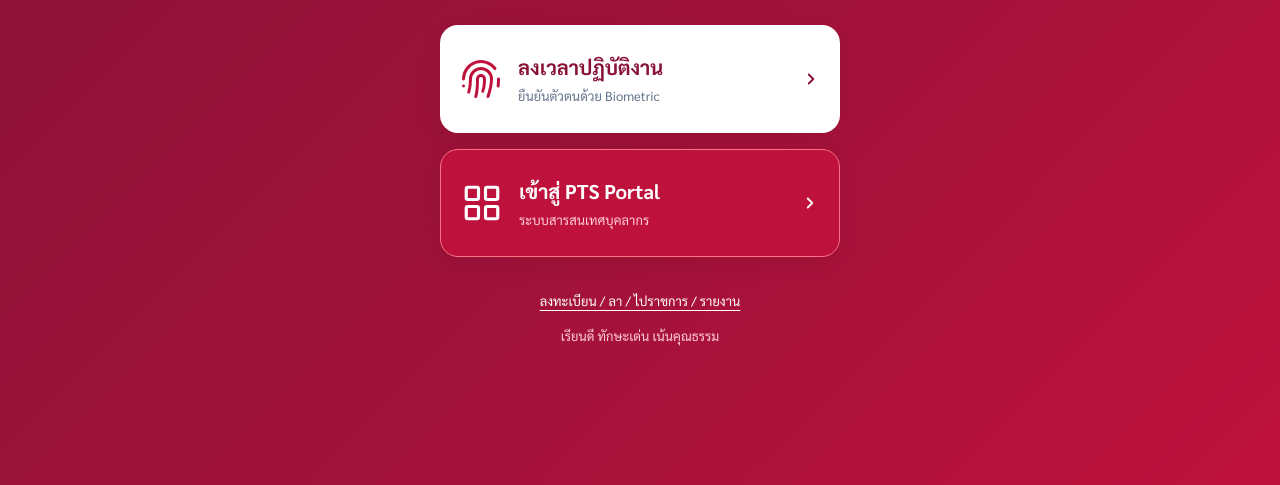
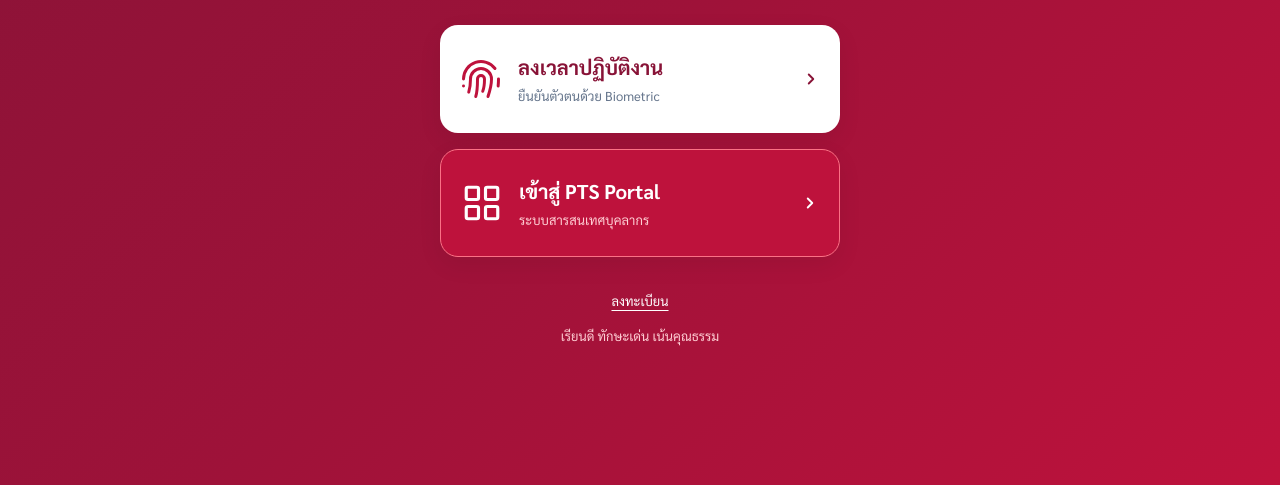
Before and after one commit to kruhusnan/PTS, a plain HTML site: page v2/index.html in a window 1280 px wide. Shown: the part 315-800 px from the top of the page. Drawn offline with Linux system fonts and the light colour scheme.

Commit message:
Update index.html

```diff
--- a/v2/index.html
+++ b/v2/index.html
@@ -114,7 +114,7 @@ a{text-decoration:none;color:inherit}
 <!-- ส่วนที่ 11 : แสดงผลการลงเวลาและลิงก์ระบบเดิม -->
 <div id="quickStatus" class="status" role="status" aria-live="polite" hidden></div>
 <footer class="footer">
-<a class="full-system" href="./attendance/">ลงทะเบียน / ลา / ไปราชการ / รายงาน</a><br>
+<a class="full-system" href="./attendance/">ลงทะเบียน</a><br>
 เรียนดี ทักษะเด่น เน้นคุณธรรม
 </footer>
 </div>
```
